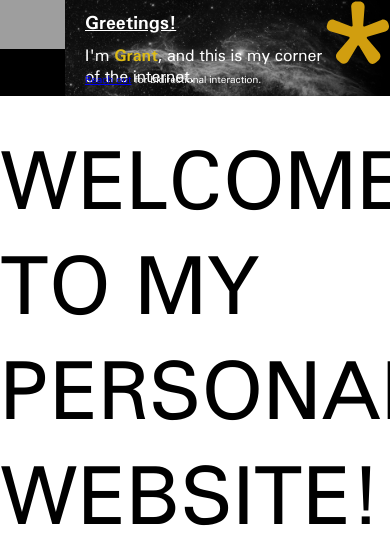
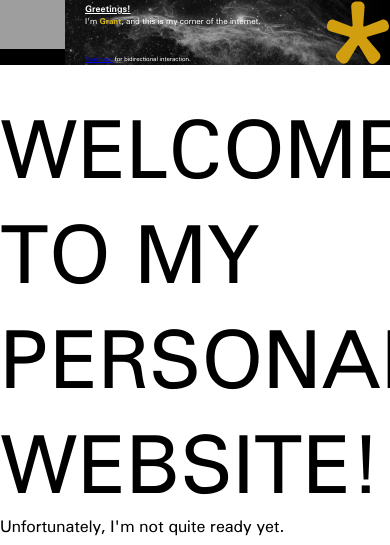
Before and after one commit to grantrobertsmith/grantrobertsmith., a PHP site: page / in a window 390 px wide; the page is wider, and only the part inside the window is pictured. Shown: the top 545 px of that part. Run offline with PHP 8.4, Linux system fonts and the light colour scheme; grey boxes are pictures that could not be loaded.

Commit message:
more media queries

```diff
--- a/index.html
+++ b/index.html
@@ -21,7 +21,7 @@
           alt="Grant's icon. A gold, five-pointed asterisk with rounded corners. The shape is slightly asymetric.
             It is designed to reflect an individual human being in shape. The spokes in the leg and head positions are slightly enlarged.">
         <p class="lead"><strong>Greetings!</strong></p>
-        <p>I'm <strong style="color: #DEBC16;">Grant</strong>, and this is my corner of the internet.</p>
+        <p>I'm <strong class="gold">Grant</strong>, and this is my corner of the internet.</p>
         <p class="footnote"><a href="mailto:grantrobertsmith@gmail.com" target="_blank">Reach out</a> for bidirectional interaction.</p>
       </div>
     </header>
--- a/style.css
+++ b/style.css
@@ -60,20 +60,52 @@ body {
 header {
   background-color: black; }
   header p {
-    margin-top: 10px;
+    margin-top: 2px;
     margin-left: 20px;
-    margin-bottom: 10px;
-    font-size: 16px;
+    font-size: 8px;
     color: white; }
     header p.lead {
       text-decoration: underline;
-      font-size: 18px; }
+      font-size: 9px; }
     header p.footnote {
       position: absolute;
       bottom: 0;
-      font-size: 10px; }
+      margin-bottom: 2px;
+      font-size: 6px; }
+
+@media (min-width: 400px) {
+  header p {
+    margin-top: 4px;
+    font-size: 11px; }
+    header p.lead {
+      font-size: 14px; }
+    header p.footnote {
+      font-size: 8px; }
+}
 
 @media (min-width: 550px) {
+  header p {
+    margin-top: 8px;
+    font-size: 15px; }
+    header p.lead {
+      font-size: 18px; }
+    header p.footnote {
+      margin-bottom: 4px;
+      font-size: 10px; }
+}
+
+@media (min-width: 750px) {
+  header p {
+    margin-top: 10px;
+    font-size: 18px; }
+    header p.lead {
+      font-size: 20px; }
+    header p.footnote {
+      margin-bottom: 10px;
+      font-size: 12px; }
+}
+
+@media (min-width: 1000px) {
   header p {
     font-size: 24px; }
     header p.lead {
@@ -108,8 +185,7 @@ p {
   margin: 0;
   font-size: 16px; }
   p.lead {
-    font-size: 20px;
-    margin-bottom: 10px; }
+    font-size: 20px; }
 
 /* Element IDs */
 #greeting {
@@ -118,6 +194,7 @@ p {
   background: url('assets/images/nebula-black-and-white.png');
   background-repeat: no-repeat;
   background-size: 100%;
+  background-position: left center;
   width: 83.333333333%; }
 
 /* Self Clearing Goodness */
@@ -125,3 +202,7 @@ p {
   content: "";
   display: table;
   clear: both; }
+
+/* Classes */
+.gold {
+  color: #DEBC16; }
```
Also changed, not shown: other parts of style.css (+46 -1 lines).
